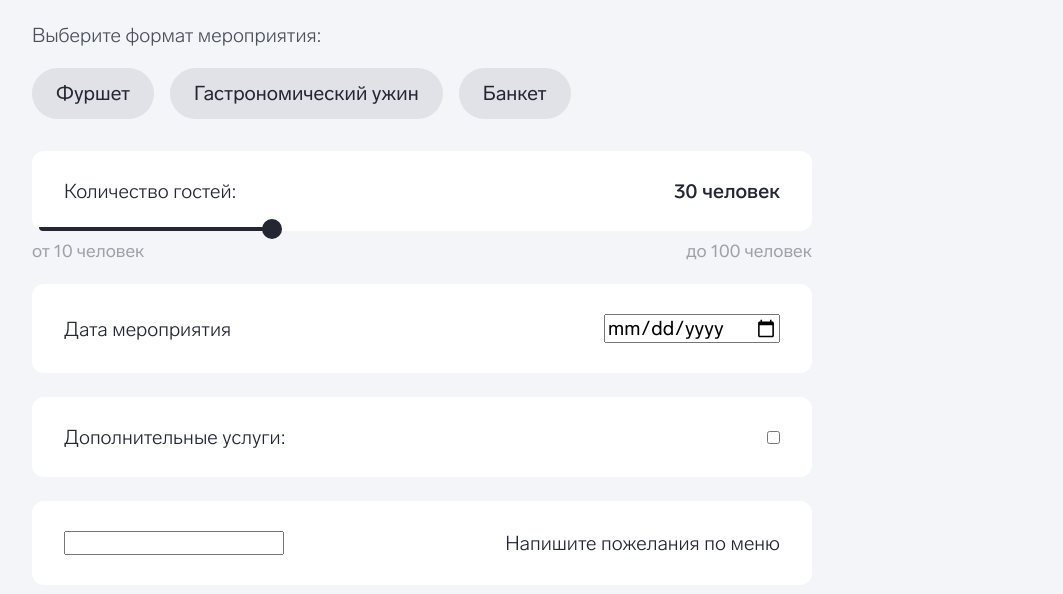
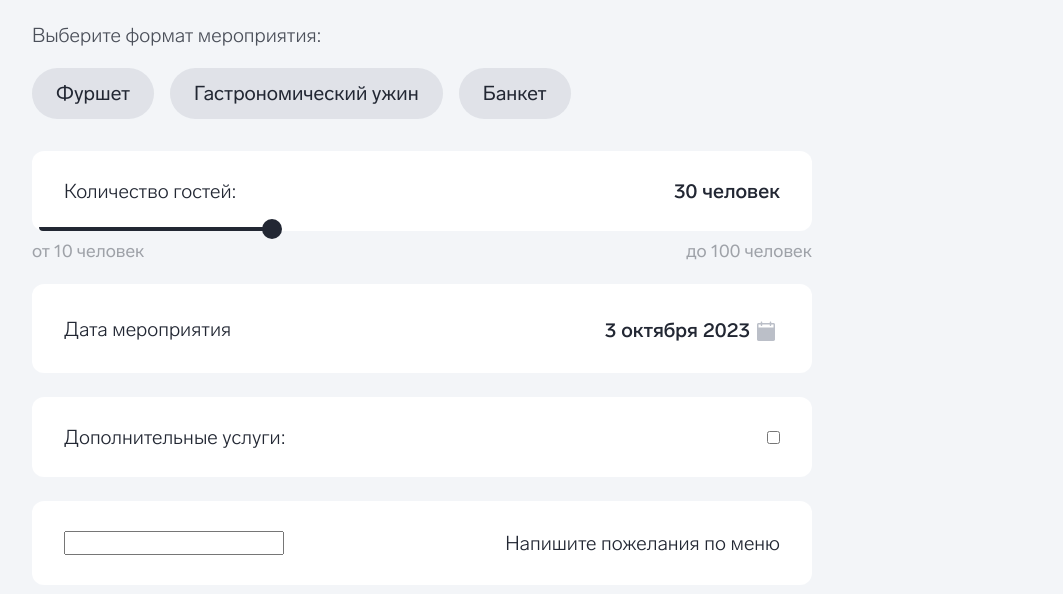
Before and after one commit to Old-Yaryi/stepwiseFormCalculator, a plain HTML site: page index.html in a window 1280 px wide. Shown: the part 318-912 px from the top of the page, without its empty margins (108-1171 px from the left). Drawn offline with Linux system fonts and the light colour scheme.

Commit message:
input_calendar_begin

```diff
--- a/index.html
+++ b/index.html
@@ -58,7 +58,9 @@
               <div class="form-inner">
                 <label for="date">Дата мероприятия</label>
                 <div class="form-inner__value">
-                  <input type="date" name="date" id="date">
+                  <div class="form-inner__calendar"></div>
+                  <img class="form-inner__calendar-date" src="./img/calendar.svg" alt="date-input">
+                  <input class="form-inner__calendar-input" type="date" name="date" id="date">
                 </div>
               </div>
               <div class="form-inner">
--- a/js/script.js
+++ b/js/script.js
@@ -1,4 +1,4 @@
-// form Range
+// form Guest quantity
 const formRange = document.querySelector('.form-inner__range input')
 const formRangeProgress = document.querySelector('.form-inner__range-value')
 const formRangeGuest = document.querySelector('.form-inner__guest span')
@@ -7,3 +7,11 @@ formRange.addEventListener('input', () => {
    formRangeProgress.style.width = val
    formRangeGuest.innerText = formRange.value
 })
+// form Calendar
+const formCalendar = document.querySelector('.form-inner__calendar')
+const formMonth = ['января', 'февраля', 'марта', 'апреля', 'мая', 'июня', 'июля', 'августа', 'сентября', 'октября', 'ноября', 'декабря']
+let date = new Date()
+function setAtctualDate(){
+   formCalendar.innerHTML = `<div>${date.getDate()}</div><div>${formMonth[date.getMonth()]}</div><div>${date.getFullYear()}</div>`
+}
+setAtctualDate()
--- a/scss/style.scss
+++ b/scss/style.scss
@@ -176,6 +176,7 @@ p {
       line-height: 100%;
     }
     &__value {
+      position: relative;
       font-size: 20px;
       font-weight: 500;
       line-height: 100%;
@@ -223,5 +224,26 @@ p {
       font-weight: 400;
       line-height: 100%
     }
+    &__calendar {
+      position: absolute;
+      top: 6px;
+      right: 30px;
+      display: flex;
+      column-gap: 5px;
+      &-date {
+        position: absolute;
+        top: 6px;
+        right: 2px;
+        cursor: pointer;
+        pointer-events: none;
+      }
+      &-input {
+        opacity: 0;
+        &::-webkit-calendar-picker-indicator, &::-webkit-inner-spin-button {
+          cursor: pointer;
+        }
+      }
+    }
+
   }
 }
```
Also changed, not shown: css/style.css, img/calendar.svg (added), 1 other file.
